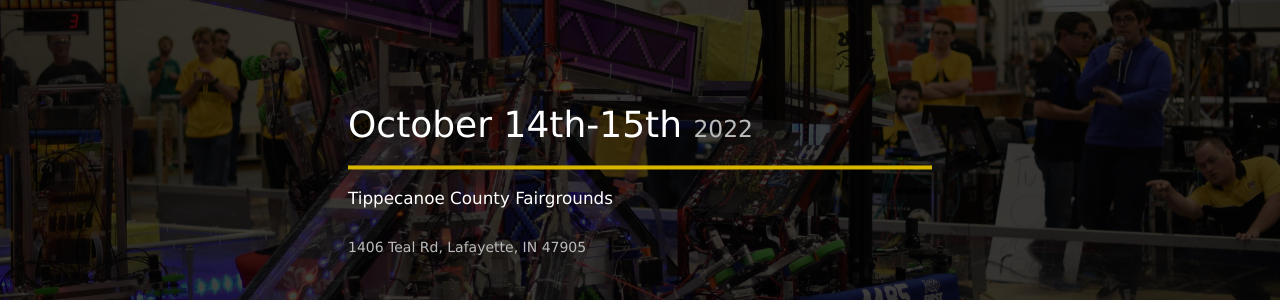
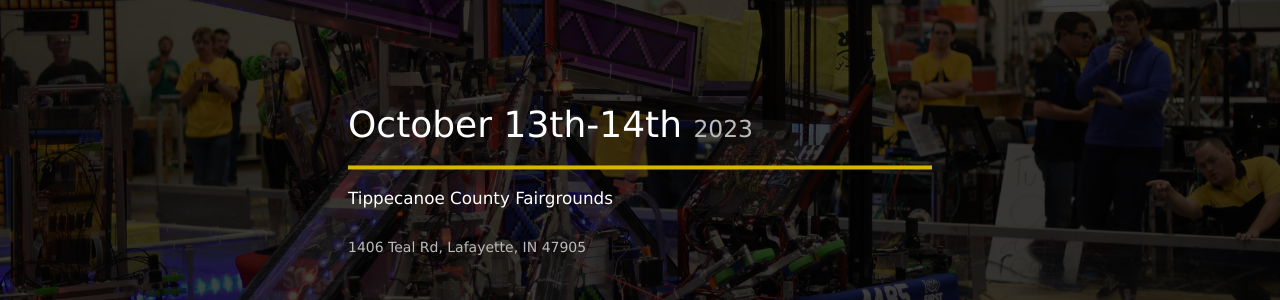
Before and after one commit to purduefirst/purduefirst.github.io, a Jekyll site: the page built from boilerbotbattle.html, in a window 1280 px wide and 900 px high. Shown: the part 263-563 px from the top of the window. Built offline with Jekyll 4.4.1, drawn with Linux system fonts in a browser that asks for light colours; some of the changed text lies outside the part shown.

Commit message:
Update boilerbotbattle.html

```diff
--- a/boilerbotbattle.html
+++ b/boilerbotbattle.html
@@ -2,8 +2,8 @@
 layout: event-image
 image: B3-2018.jpg
 title: "Boiler Bot Battle"
-event-date: "October 14th-15th"
-event-year: "2022"
+event-date: "October 13th-14th"
+event-year: "2023"
 location: "1406 Teal Rd, Lafayette, IN 47905"
 <!-- link: https://forms.gle/NaFjWxBYwgHV3fkz7 -->
 location-ntrl: "Tippecanoe County Fairgrounds"
```
Also changed, not shown: other parts of boilerbotbattle.html (+2 -4 lines).
